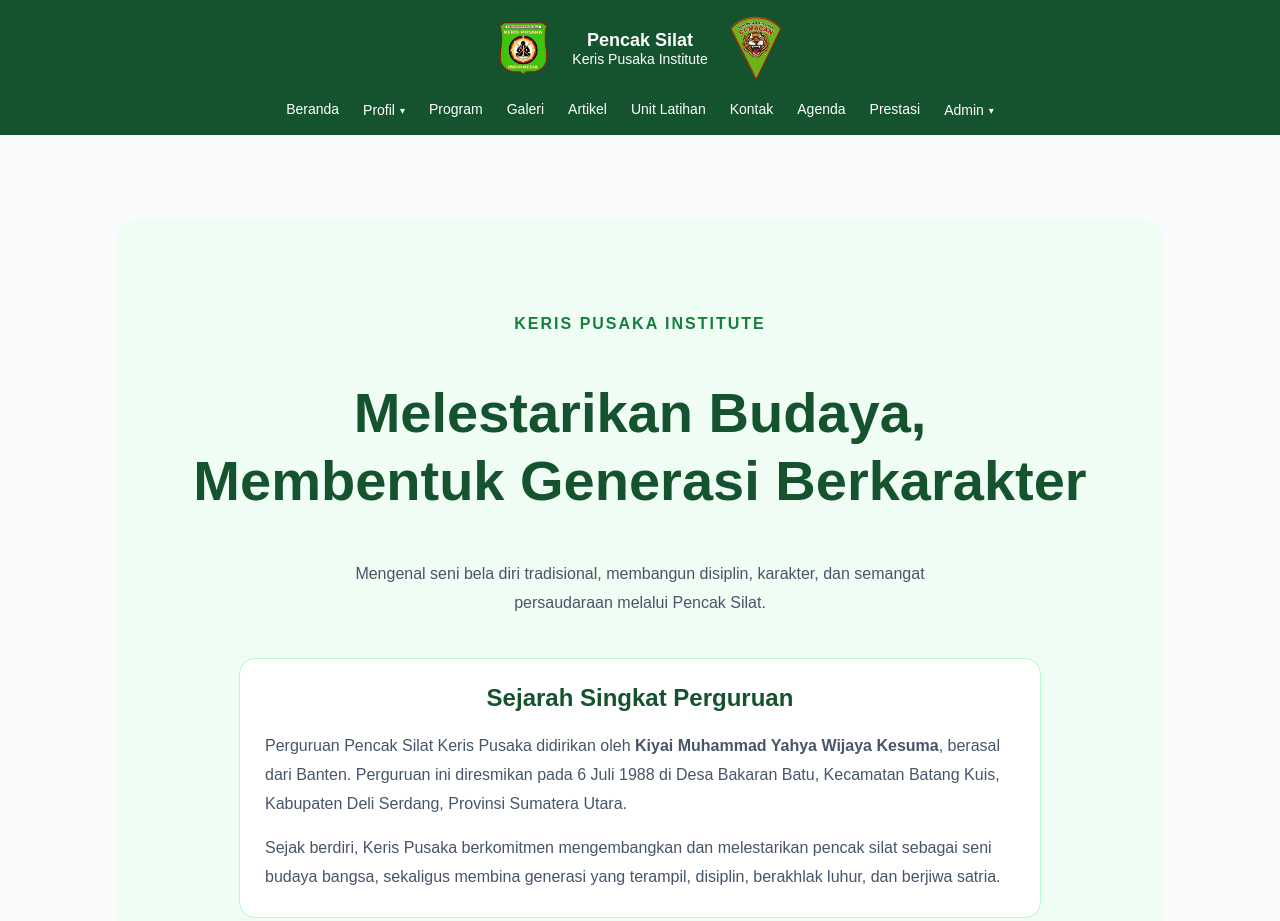
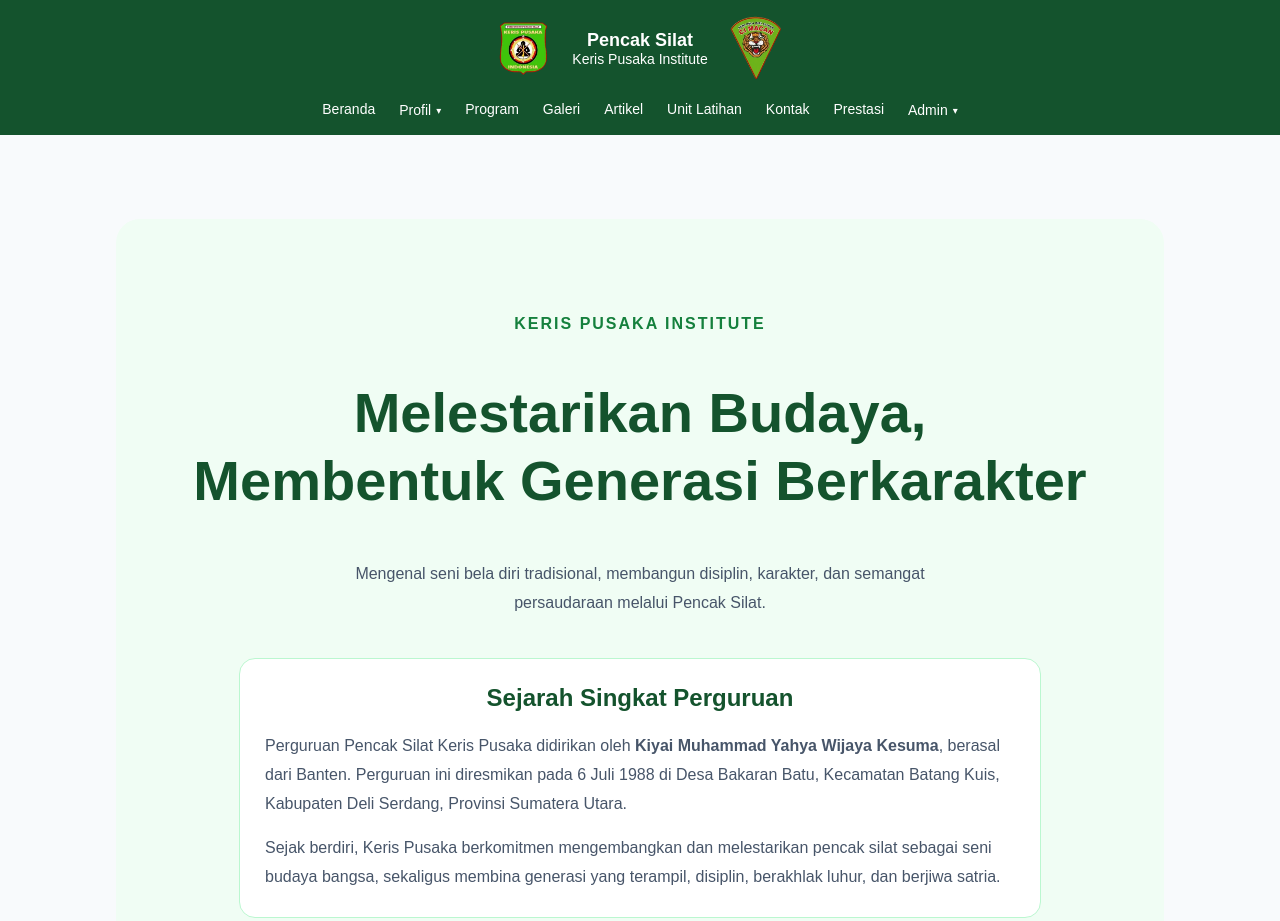
Before and after one commit to fajarlubis41/keris-pusaka-institute, an Astro site: page / in a window 1280 px wide. Shown: the top 921 px of the page. Built offline with nearby package versions, Linux system fonts and the light colour scheme; Astro itself is replaced by a stand-in of ours.

Commit message:
hapus menu agenda

```diff
--- a/src/components/Footer.astro
+++ b/src/components/Footer.astro
@@ -21,7 +21,6 @@
       <a href="/artikel/">Artikel</a>
       <a href="/unit-latihan/">Unit Latihan</a>
       <a href="/kontak/">Kontak</a>
-      <a href="/agenda/">Agenda</a>
       <a href="/prestasi/">Prestasi</a>
     </div>
   </div>
--- a/src/components/Header.astro
+++ b/src/components/Header.astro
@@ -42,7 +42,6 @@
   <a href="/artikel/">Artikel</a>
   <a href="/unit-latihan/">Unit Latihan</a>
   <a href="/kontak/">Kontak</a>
-  <a href="/agenda/">Agenda</a>
   <a href="/prestasi/">Prestasi</a>
   <div class="dropdown">
     <a href="#" class="dropdown-toggle">
```
